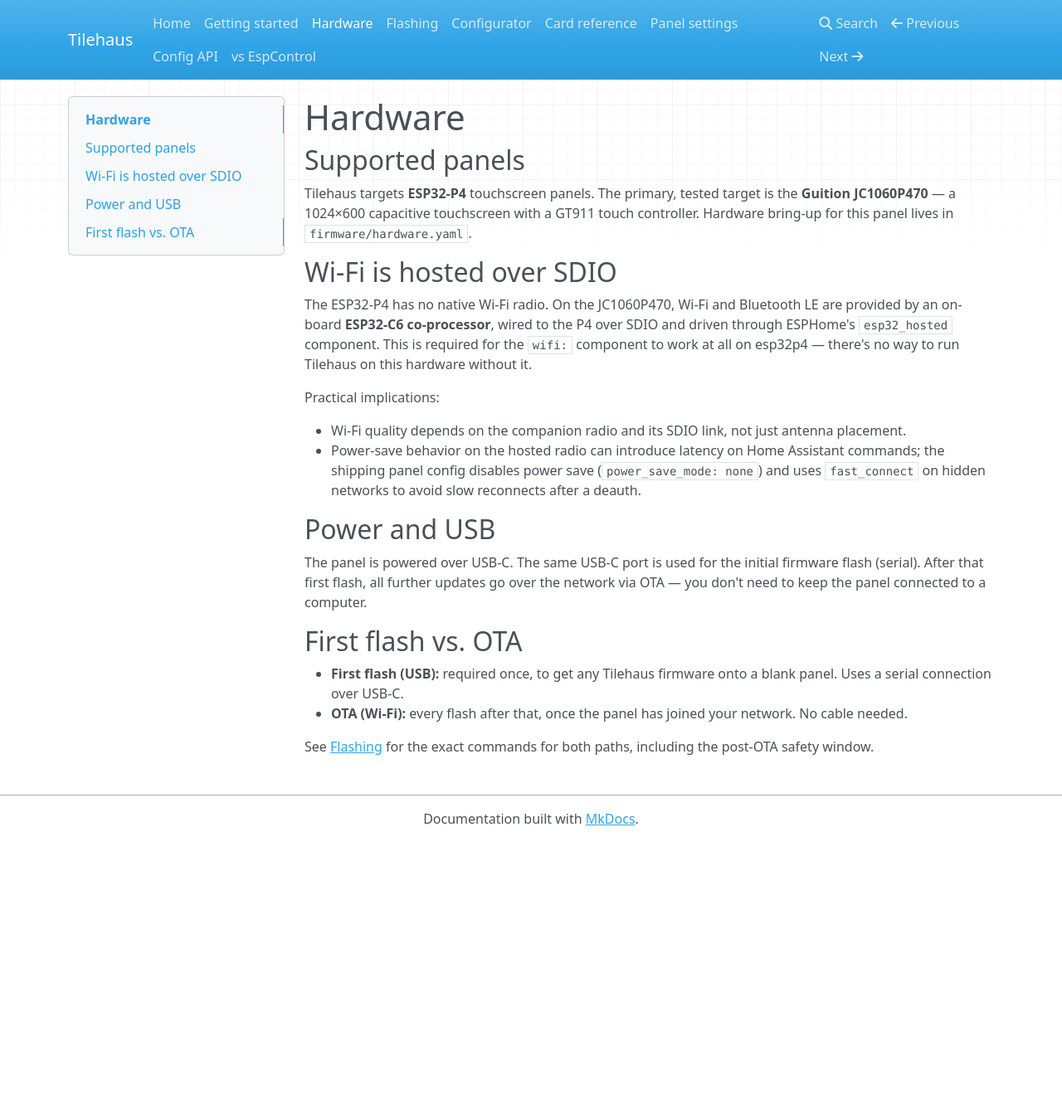
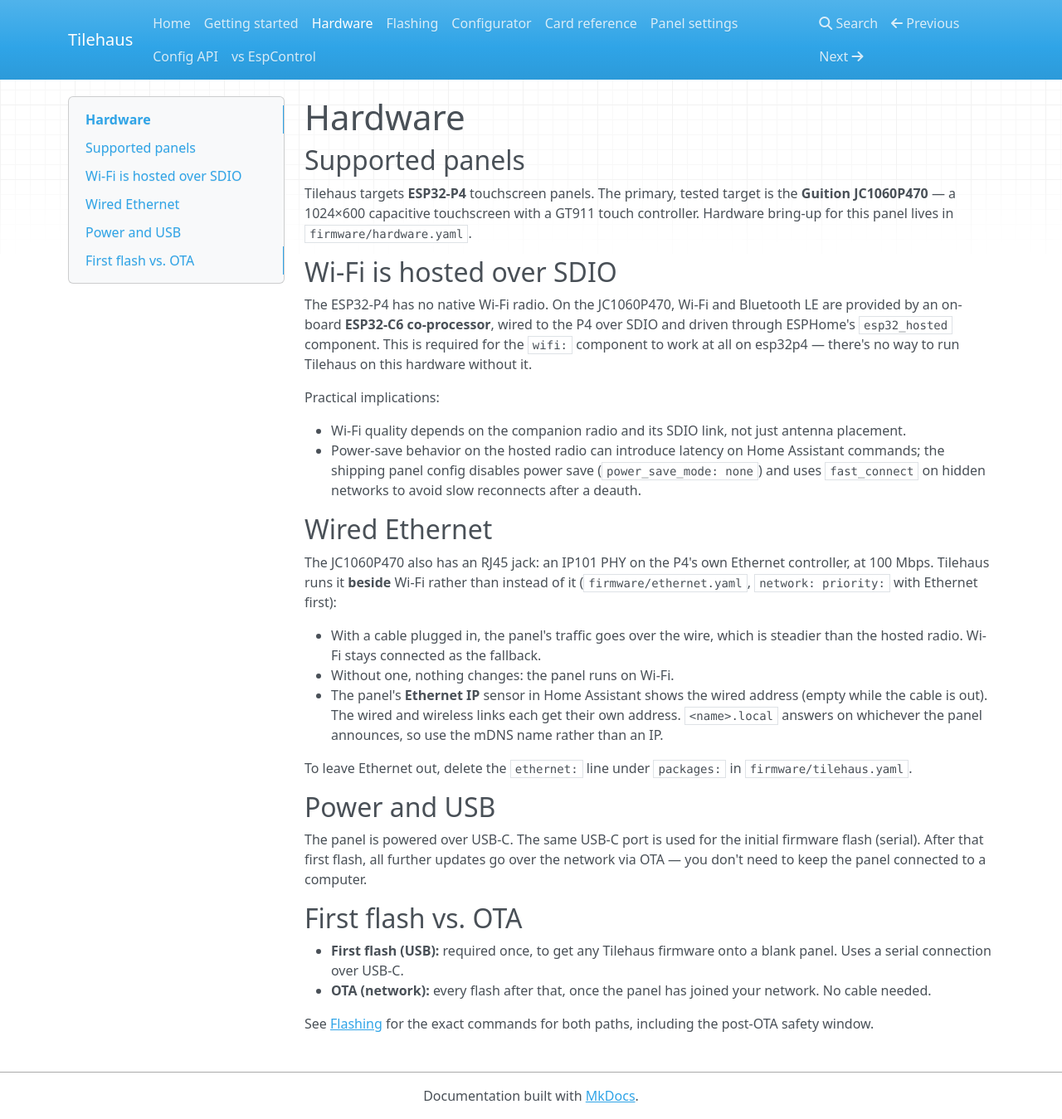
Before and after one commit to jsenecal/tilehaus, an MkDocs documentation site: the page built from docs/hardware.md, in a window 1280 px wide and 1349 px high. Shown: the whole window at 83% size. Built offline with MkDocs 1.6.1, drawn with Linux system fonts in a browser that asks for light colours; nearby versions of some CDN libraries.

Commit message:
feat: wired Ethernet beside Wi-Fi
The JC1060P470's RJ45 jack (IP101 PHY on the P4 EMAC, Espressif reference
pins) now runs alongside Wi-Fi via network: priority:, Ethernet first. A
cable carries the traffic; without one the panel stays on Wi-Fi. Adds an
Ethernet IP diagnostic sensor. Docs: hardware, comparison (also brings the
Media row up to date).

```diff
--- a/docs/hardware.md
+++ b/docs/hardware.md
@@ -24,6 +24,23 @@
   (`power_save_mode: none`) and uses `fast_connect` on hidden networks to
   avoid slow reconnects after a deauth.
 
+## Wired Ethernet
+
+The JC1060P470 also has an RJ45 jack: an IP101 PHY on the P4's own Ethernet
+controller, at 100 Mbps. Tilehaus runs it **beside** Wi-Fi rather than instead
+of it (`firmware/ethernet.yaml`, `network: priority:` with Ethernet first):
+
+- With a cable plugged in, the panel's traffic goes over the wire, which is
+  steadier than the hosted radio. Wi-Fi stays connected as the fallback.
+- Without one, nothing changes: the panel runs on Wi-Fi.
+- The panel's **Ethernet IP** sensor in Home Assistant shows the wired address
+  (empty while the cable is out). The wired and wireless links each get their
+  own address. `<name>.local` answers on whichever the panel announces, so use
+  the mDNS name rather than an IP.
+
+To leave Ethernet out, delete the `ethernet:` line under `packages:` in
+`firmware/tilehaus.yaml`.
+
 ## Power and USB
 
 The panel is powered over USB-C. The same USB-C port is used for the initial
@@ -35,7 +52,7 @@
 
 - **First flash (USB):** required once, to get any Tilehaus firmware onto a
   blank panel. Uses a serial connection over USB-C.
-- **OTA (Wi-Fi):** every flash after that, once the panel has joined your
+- **OTA (network):** every flash after that, once the panel has joined your
   network. No cable needed.
 
 See [Flashing](flashing.md) for the exact commands for both paths, including
```
Also changed, not shown: CLAUDE.md (+1 -1 lines), docs/comparison.md (+2 -1 lines), 2 other files.
